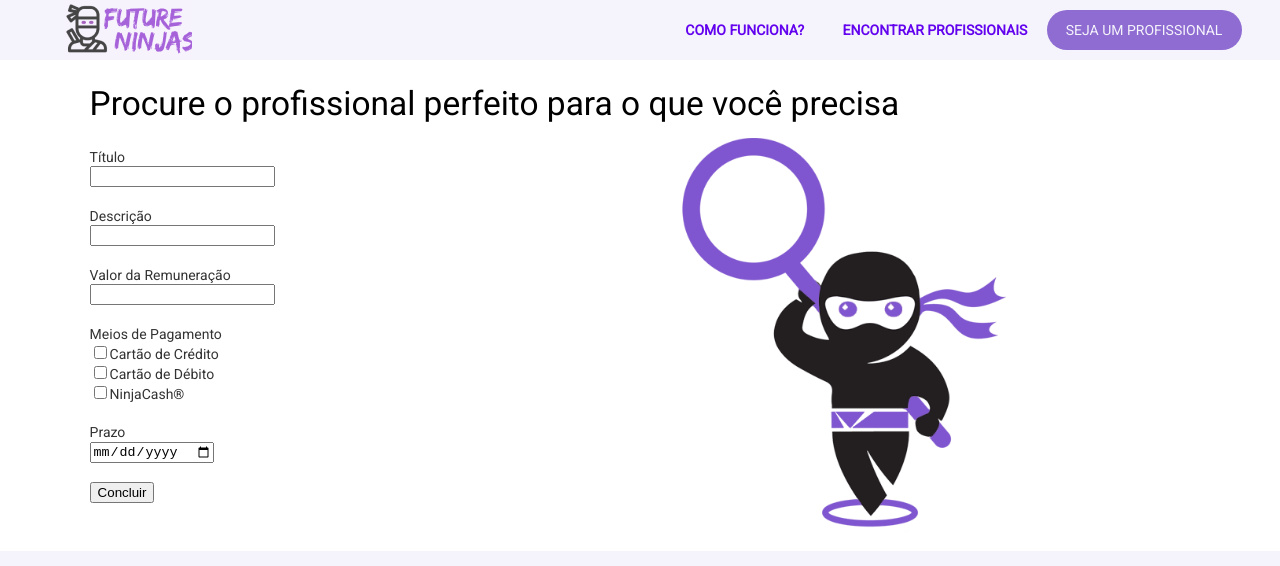
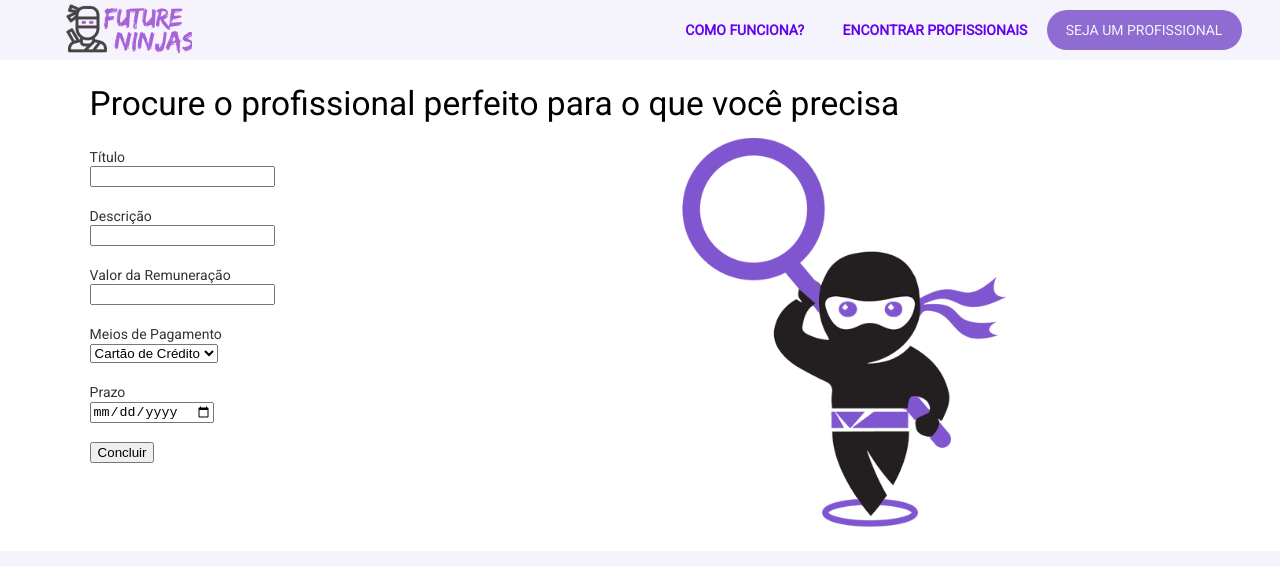
Before and after one commit to future4code/Bouman-FutureNinjas, a React (Create React App) app in the folder future-ninjas/: page / in a window 1280 px wide. Shown: the top 566 px of the page. Built offline with nearby package versions, Linux system fonts and the light colour scheme.

Commit message:
Ajuste no menu de seleção de modos de pagamento

```diff
--- a/future-ninjas/src/Components/SearchPage/Main/index.js
+++ b/future-ninjas/src/Components/SearchPage/Main/index.js
@@ -83,15 +83,19 @@ function Main() {
         <ValueInput id='value' type='number'/>
         <br/>
         <br/>
-        <Label>
+        <Label htmlFor='payment'>
           Meios de Pagamento
         </Label>
         <br/>
-        <input type='checkbox' id='credit-card' value='credit-card'/><Label htmlFor='credit-card'>Cartão de Crédito</Label>
+        {/* <input type='checkbox' id='credit-card' value='credit-card'/><Label htmlFor='credit-card'>Cartão de Crédito</Label>
         <br/>
         <input type='checkbox' id='debit-card' value='debit-card'/><Label htmlFor='debit-card'>Cartão de Débito</Label>
         <br/>
-        <input type='checkbox' id='bank-slip' value='ninja-cash'/><Label htmlFor='ninja-cash'>NinjaCash®</Label>
+        <input type='checkbox' id='bank-slip' value='ninja-cash'/><Label htmlFor='ninja-cash'>NinjaCash®</Label> */}
+        <select id='payment'>
+          <option value='credit-card'>Cartão de Crédito</option>
+          <option value='debit-card'>Cartão de Débito</option>
+        </select>
         <br/>
         <br/>
         <Label htmlFor='deadline'>
```
